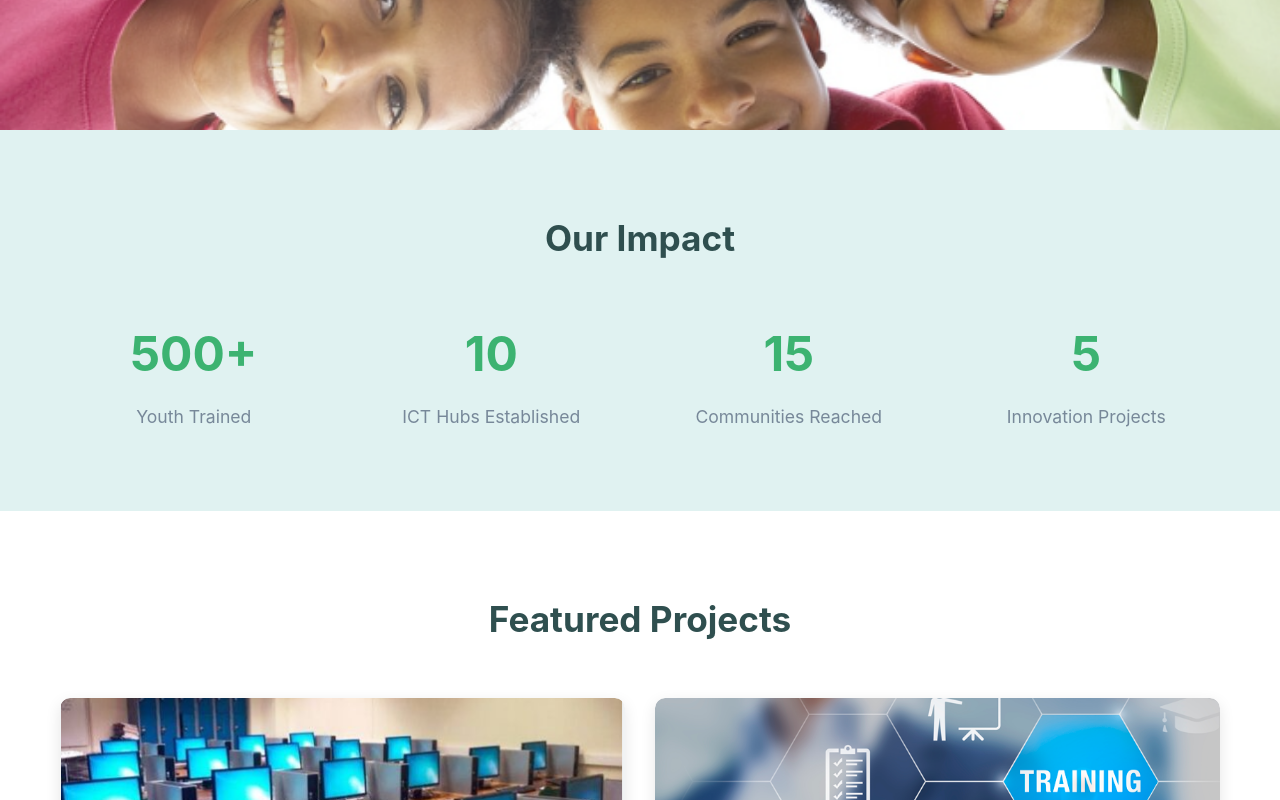
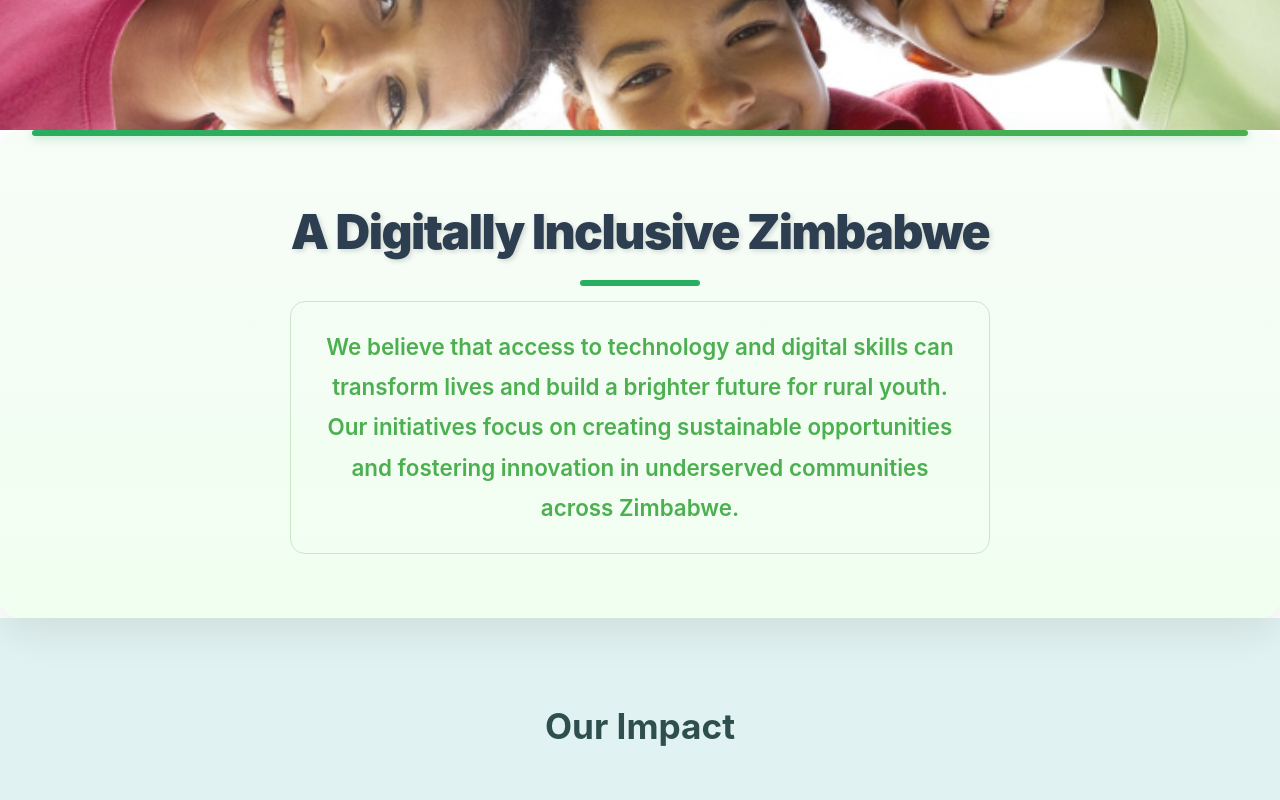
Before and after one commit to Tado3/pda-website, a React (Vite) app: page / in a window 1280 px wide. Shown: the part 640-1440 px from the top of the page. Built offline with nearby package versions, Linux system fonts and the light colour scheme.

Commit message:
Add files to project

```diff
--- a/src/App.css
+++ b/src/App.css
@@ -2814,3 +2814,137 @@ textarea:focus {
     color: #f0f8ff;
   }
 }
+/* ========================================= */
+/* Brief Description Section */
+/* ========================================= */
+
+.brief-description-section {
+    background: linear-gradient(180deg, #f7fcf7 0%, #f0fff0 100%);
+    /* Use a relative unit for padding, making it proportional to the viewport height */
+    padding: 8vh 0;
+    text-align: center;
+    position: relative;
+    overflow: hidden;
+    border-radius: 20px;
+    box-shadow: 0 15px 40px rgba(0, 0, 0, 0.08);
+}
+
+.brief-description-section::before {
+    content: '';
+    position: absolute;
+    top: 0;
+    left: 50%;
+    transform: translateX(-50%);
+    /* Using percentage ensures the border scales with its container */
+    width: 95%;
+    height: 6px;
+    background: linear-gradient(90deg, #27ae60, #4CAF50);
+    border-radius: 3px;
+    box-shadow: 0 2px 10px rgba(39, 174, 96, 0.3);
+}
+
+.brief-description-section .container {
+    max-width: 800px;
+    margin: 0 auto;
+    padding: 0 20px;
+    position: relative;
+}
+
+.brief-description-section h2 {
+    /* Use 'rem' for a more flexible font size that scales with the root element */
+    font-size: 3rem;
+    color: #2c3e50;
+    margin-bottom: 30px;
+    font-weight: 900;
+    letter-spacing: -1.5px;
+    text-shadow: 2px 2px 5px rgba(0,0,0,0.15);
+    position: relative;
+    display: inline-block;
+}
+
+.brief-description-section h2::after {
+    content: '';
+    position: absolute;
+    bottom: -15px;
+    left: 50%;
+    transform: translateX(-50%);
+    width: 120px;
+    height: 6px;
+    background-color: #27ae60;
+    border-radius: 3px;
+}
+
+.brief-description-section p {
+    /* Use 'rem' for flexible font size */
+    font-size: 1.4rem;
+    color: #4CAF50;
+    line-height: 1.8;
+    max-width: 700px;
+    margin: 0 auto;
+    font-weight: 600;
+    padding: 25px;
+    border-radius: 15px;
+    background-color: transparent;
+    transition: all 0.5s ease-in-out;
+    border: 1px solid rgba(34, 139, 34, 0.2);
+}
+
+.brief-description-section p:hover {
+    /* Add touch-friendly state using :active pseudo-class for mobile devices */
+    background: rgba(34, 139, 34, 0.08);
+    transform: translateY(-8px);
+    box-shadow: 0 12px 30px rgba(0,0,0,0.15);
+    animation: none; /* Disable complex animation on hover for better mobile performance */
+}
+
+/* Keyframes for the pulsing shadow effect, only applied on larger screens */
+@keyframes pulse-shadow {
+    0% {
+        box-shadow: 0 12px 30px rgba(0,0,0,0.15);
+    }
+    50% {
+        box-shadow: 0 15px 45px rgba(34, 139, 34, 0.3);
+    }
+    100% {
+        box-shadow: 0 12px 30px rgba(0,0,0,0.15);
+    }
+}
+
+/* ========================================= */
+/* Mobile-Specific Styles (Media Query) */
+/* ========================================= */
+
+@media (max-width: 768px) {
+    .brief-description-section {
+        /* Reduce padding for smaller screens */
+        padding: 6vh 0;
+    }
+
+    .brief-description-section h2 {
+        /* Decrease font size on mobile */
+        font-size: 2.2rem;
+        letter-spacing: -1px;
+    }
+
+    .brief-description-section p {
+        /* Decrease paragraph font size on mobile */
+        font-size: 1.2rem;
+        padding: 20px;
+    }
+
+    .brief-description-section h2::after {
+        /* Reduce the width of the line under the heading */
+        width: 80px;
+    }
+
+    /* Disable hover effects for touch devices to prevent erratic behavior */
+    .brief-description-section p:hover {
+        transform: none;
+        box-shadow: none;
+    }
+
+    /* Remove the animation for touch devices for better performance */
+    .brief-description-section p {
+        animation: none;
+    }
+}
--- a/src/pages/Home.tsx
+++ b/src/pages/Home.tsx
@@ -55,6 +55,14 @@ const Home: React.FC = () => {
           </div>
         </div>
       </motion.section>
+
+      {/* Brief Description Section */}
+      <section className="brief-description-section">
+        <div className="container">
+          <h2>A Digitally Inclusive Zimbabwe</h2>
+          <p>We believe that access to technology and digital skills can transform lives and build a brighter future for rural youth. Our initiatives focus on creating sustainable opportunities and fostering innovation in underserved communities across Zimbabwe.</p>
+        </div>
+      </section>
 
       {/* Impact Section */}
       <section className="impact-section">
```
